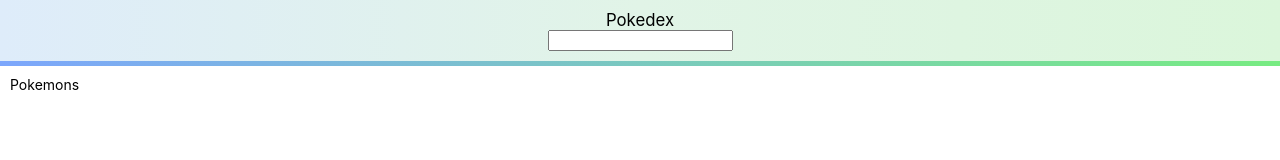
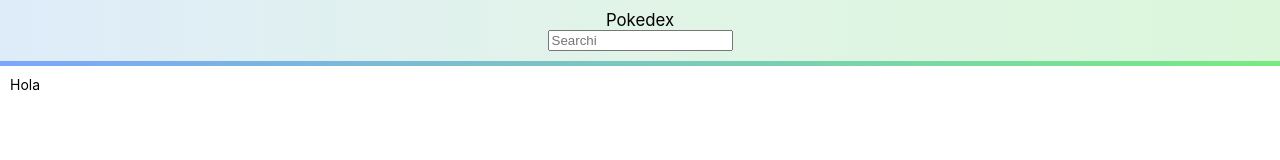
Before and after one commit to manuelsanchez2/pokedex, a React (Create React App) app: page / in a window 1280 px wide. Shown: the top 160 px of the page. Built offline with nearby package versions, Linux system fonts and the light colour scheme.

Commit message:
Add List component

```diff
--- a/src/App.js
+++ b/src/App.js
@@ -1,15 +1,18 @@
 import React from 'react';
 import './App.css';
-// import List from './components/List';
+import List from './components/List';
 
 function App() {
   return (
     <div className="app">
       <header>
-        Pokedex <input />
+        Pokedex <input placeholder="Searchi"/>
       </header>
 
-      <main className="colorful-border">Pokemons
+      <main className="colorful-border">
+        <List>
+          Hola
+        </List>
       </main>
       <footer>Footer</footer>
     </div>
```
